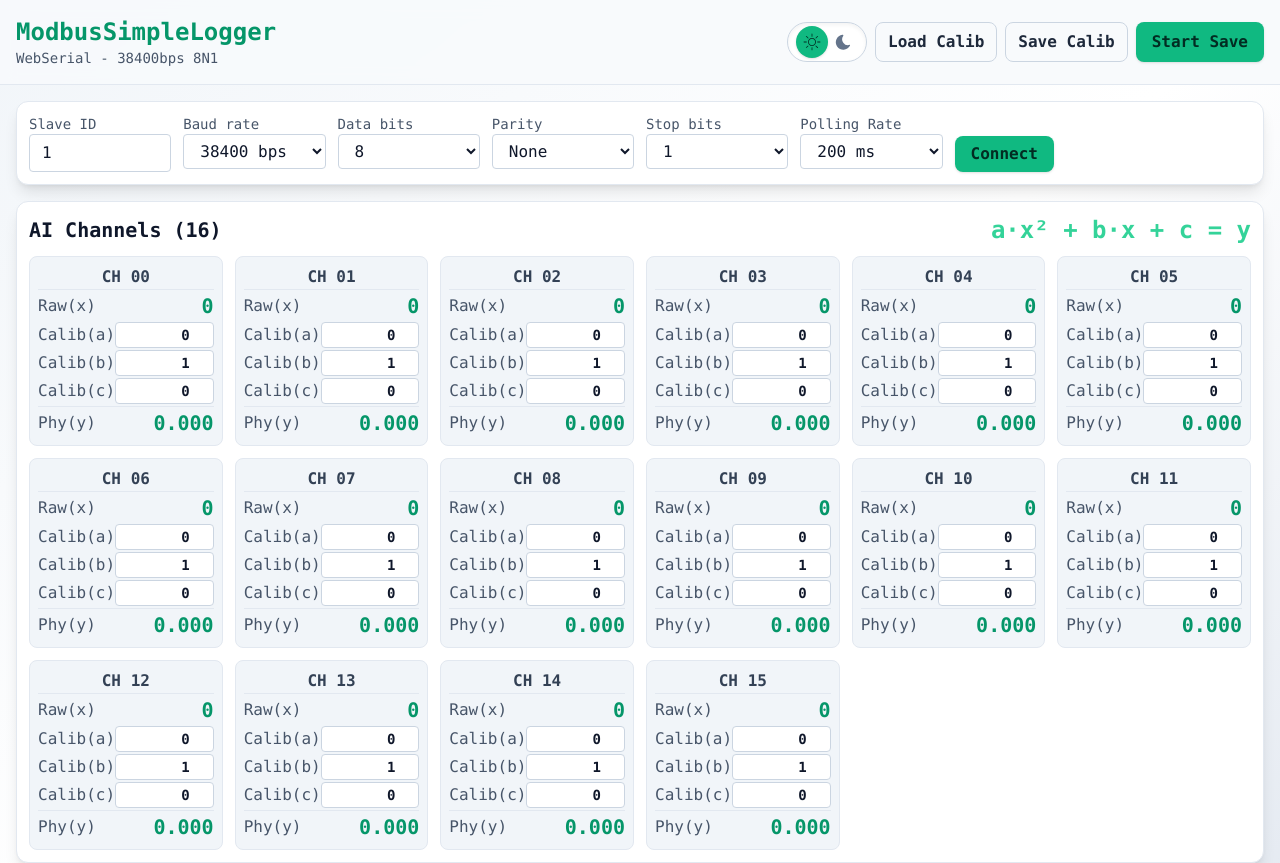
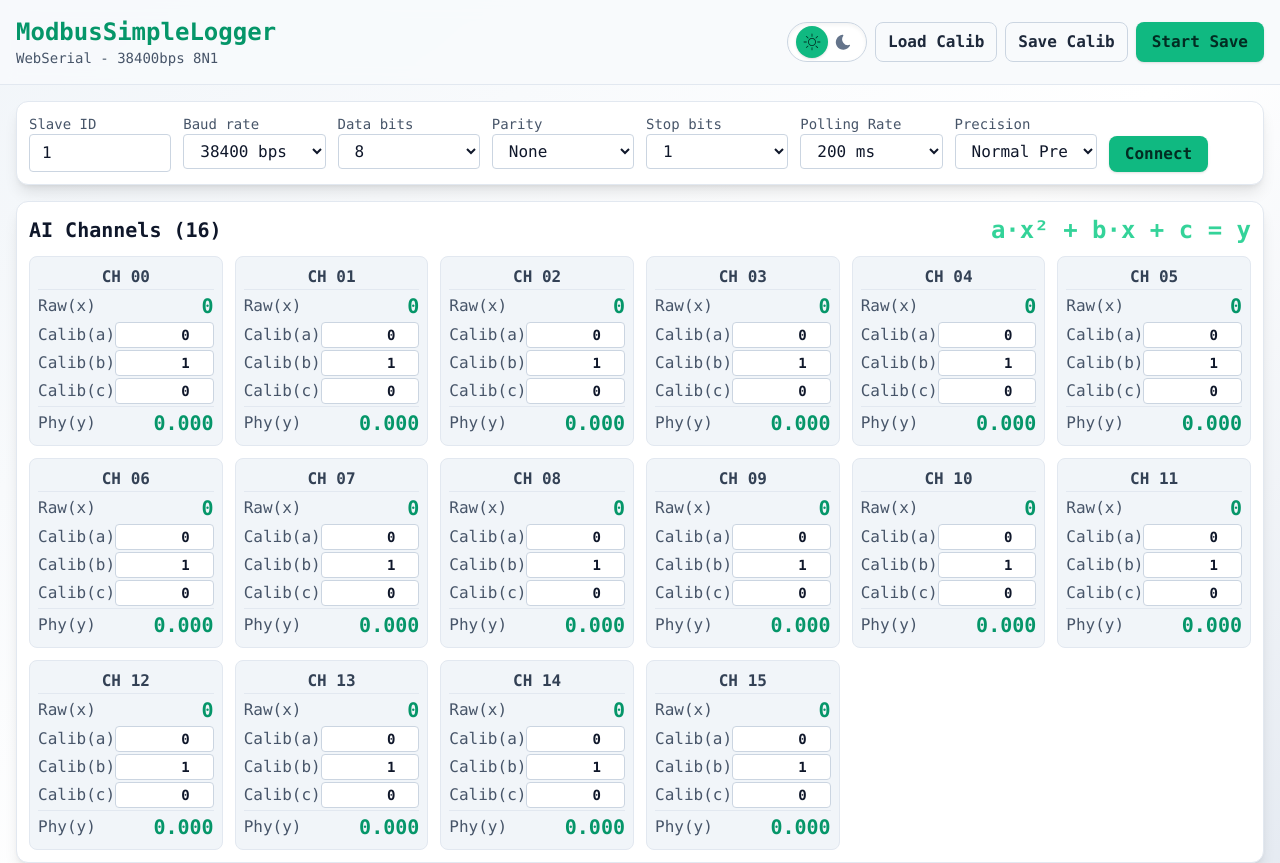
Before and after one commit to KikuchiMakoto/modbus_simple_logger, a React (Vite) app: page / in a window 1280 px wide. Shown: the top 863 px of the page. Built offline with nearby package versions, Linux system fonts and the light colour scheme.

Commit message:
Add Modbus precision option

```diff
--- a/src/App.tsx
+++ b/src/App.tsx
@@ -64,6 +64,10 @@ const BAUD_OPTIONS = [4800, 9600, 19200, 38400, 57600, 115200, 230400, 250000, 4
 const DATA_BITS_OPTIONS: SerialSettings['dataBits'][] = [7, 8];
 const STOP_BITS_OPTIONS: SerialSettings['stopBits'][] = [1, 2];
 const PARITY_OPTIONS: SerialSettings['parity'][] = ['none', 'even', 'odd'];
+const PRECISION_OPTIONS: { label: string; value: ModbusPrecision }[] = [
+  { label: 'Normal Precision (Int16)', value: 'normal' },
+  { label: 'Extended Precision (Float32)', value: 'extended' },
+];
 const DEFAULT_SERIAL_SETTINGS: SerialSettings = {
   baudRate: 38400,
   dataBits: 8,
@@ -122,6 +126,8 @@ type ChartAxisSelections = {
   chart4: { x: string; y: string };
 };
 
+type ModbusPrecision = 'normal' | 'extended';
+
 const THEME_COOKIE_KEY = 'theme_preference_v1';
 const CHART_AXES_COOKIE_KEY = 'chart_axes_v1';
 
@@ -153,6 +159,7 @@ function App() {
   const [theme, setTheme] = useState<ThemeMode>(() => savedTheme ?? getSystemTheme());
   const [slaveId, setSlaveId] = useState(1);
   const [serialSettings, setSerialSettings] = useState<SerialSettings>(DEFAULT_SERIAL_SETTINGS);
+  const [modbusPrecision, setModbusPrecision] = useState<ModbusPrecision>('normal');
   const [pollingRate, setPollingRate] = useState<PollingRateOption>(POLLING_OPTIONS[0]);
   const [aiCalibration, setAiCalibration] = useState<AiCalibration[]>(loadAiCalibration(AI_CHANNELS));
   const [aiChannels, setAiChannels] = useState<AiChannel[]>(createAiChannels(aiCalibration));
@@ -171,6 +178,7 @@ function App() {
   const [chart4X, setChart4X] = useState(initialAxes.chart4.x);
   const [chart4Y, setChart4Y] = useState(initialAxes.chart4.y);
   const clientRef = useRef<WebSerialModbusClient | null>(null);
+  const aiRawSourceRef = useRef<number[]>(Array(AI_CHANNELS).fill(0));
   const pollTimer = useRef<number>();
   const wakeLockRef = useRef<WakeLockSentinel | null>(null);
 
@@ -286,8 +294,14 @@ function App() {
   const pollOnce = useCallback(async () => {
     if (!clientRef.current) return;
     try {
-      const aiRaw = await clientRef.current.readInputRegisters(AI_START_REGISTER, AI_CHANNELS);
-      const aiPhysical = aiRaw.map((value, idx) =>
+      const aiSourceValues = modbusPrecision === 'extended'
+        ? await clientRef.current.readInputRegistersAsFloat32Abcd(AI_START_REGISTER, AI_CHANNELS)
+        : await clientRef.current.readInputRegisters(AI_START_REGISTER, AI_CHANNELS);
+      aiRawSourceRef.current = aiSourceValues;
+      const aiRaw = modbusPrecision === 'extended'
+        ? aiSourceValues.map((value) => Math.trunc(value))
+        : aiSourceValues;
+      const aiPhysical = aiSourceValues.map((value, idx) =>
         aiToPhysical(value, aiCalibration[idx] ?? { a: 0, b: 1, c: 0 })
       );
 
@@ -313,7 +327,7 @@ function App() {
       console.error(err);
       setStatus((err as Error).message);
     }
-  }, [aiCalibration, tsvWriter]);
+  }, [aiCalibration, modbusPrecision, tsvWriter]);
 
   const startPolling = useCallback(() => {
     if (pollTimer.current) window.clearInterval(pollTimer.current);
@@ -434,7 +448,8 @@ function App() {
       setAiChannels((chs) =>
         chs.map((ch, cIdx) => {
           if (cIdx !== idx) return ch;
-          const physical = aiToPhysical(ch.raw, next[idx]);
+          const rawValue = aiRawSourceRef.current[idx] ?? ch.raw;
+          const physical = aiToPhysical(rawValue, next[idx]);
           return { ...ch, physical, status: getAiStatus(ch.raw) };
         }),
       );
@@ -497,7 +512,8 @@ function App() {
       setAiCalibration(loadedCalibration);
       setAiChannels((prev) =>
         prev.map((ch, idx) => {
-          const physical = aiToPhysical(ch.raw, loadedCalibration[idx]);
+          const rawValue = aiRawSourceRef.current[idx] ?? ch.raw;
+          const physical = aiToPhysical(rawValue, loadedCalibration[idx]);
           return { ...ch, physical, status: getAiStatus(ch.raw) };
         }),
       );
@@ -745,6 +761,21 @@ function App() {
               ))}
             </select>
           </div>
+          <div>
+            <label className="block text-sm text-slate-600 dark:text-slate-400">Precision</label>
+            <select
+              value={modbusPrecision}
+              onChange={(e) => setModbusPrecision(e.target.value as ModbusPrecision)}
+              className="w-full rounded border border-slate-300 bg-white px-3 py-1.5 text-slate-900 disabled:cursor-not-allowed disabled:opacity-60 dark:border-slate-700 dark:bg-slate-800 dark:text-slate-100"
+              disabled={connected}
+            >
+              {PRECISION_OPTIONS.map((opt) => (
+                <option key={opt.value} value={opt.value}>
+                  {opt.label}
+                </option>
+              ))}
+            </select>
+          </div>
           <div className="flex items-end gap-2">
             <button
               type="button"
```
